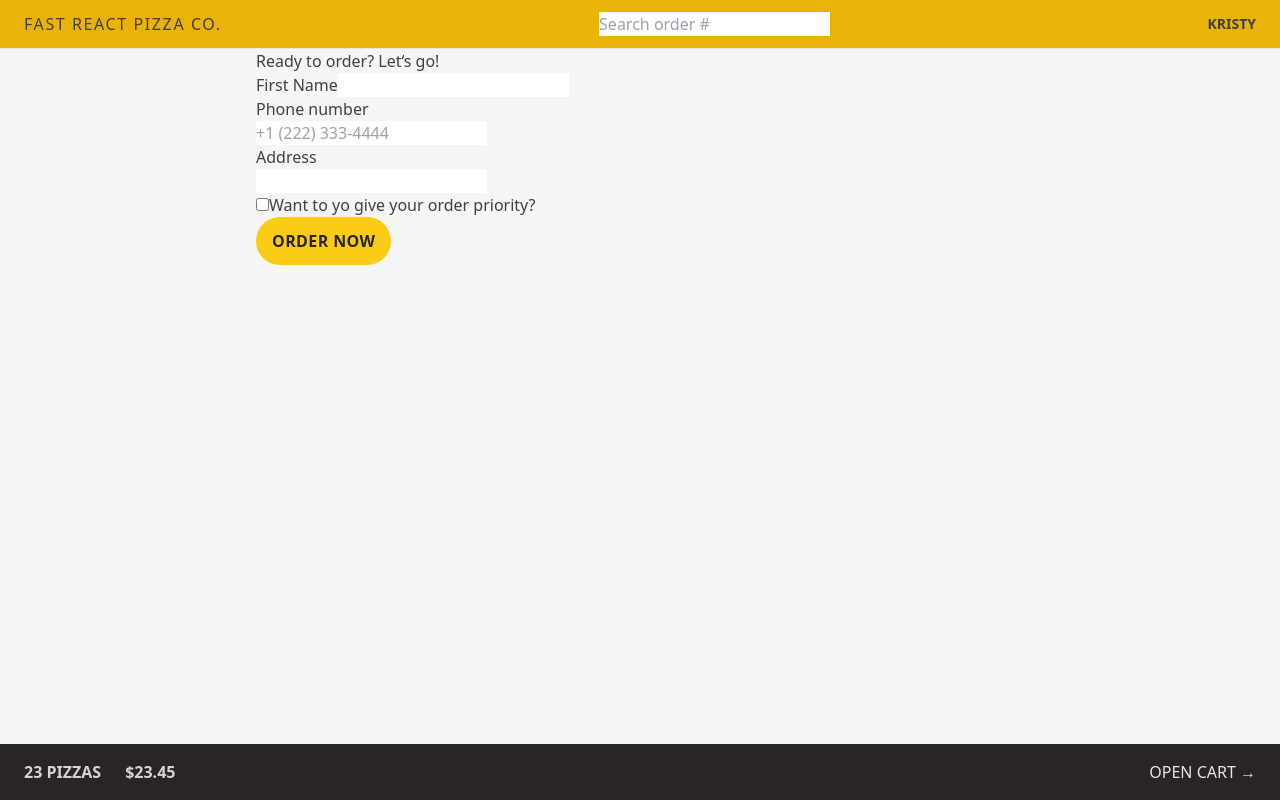
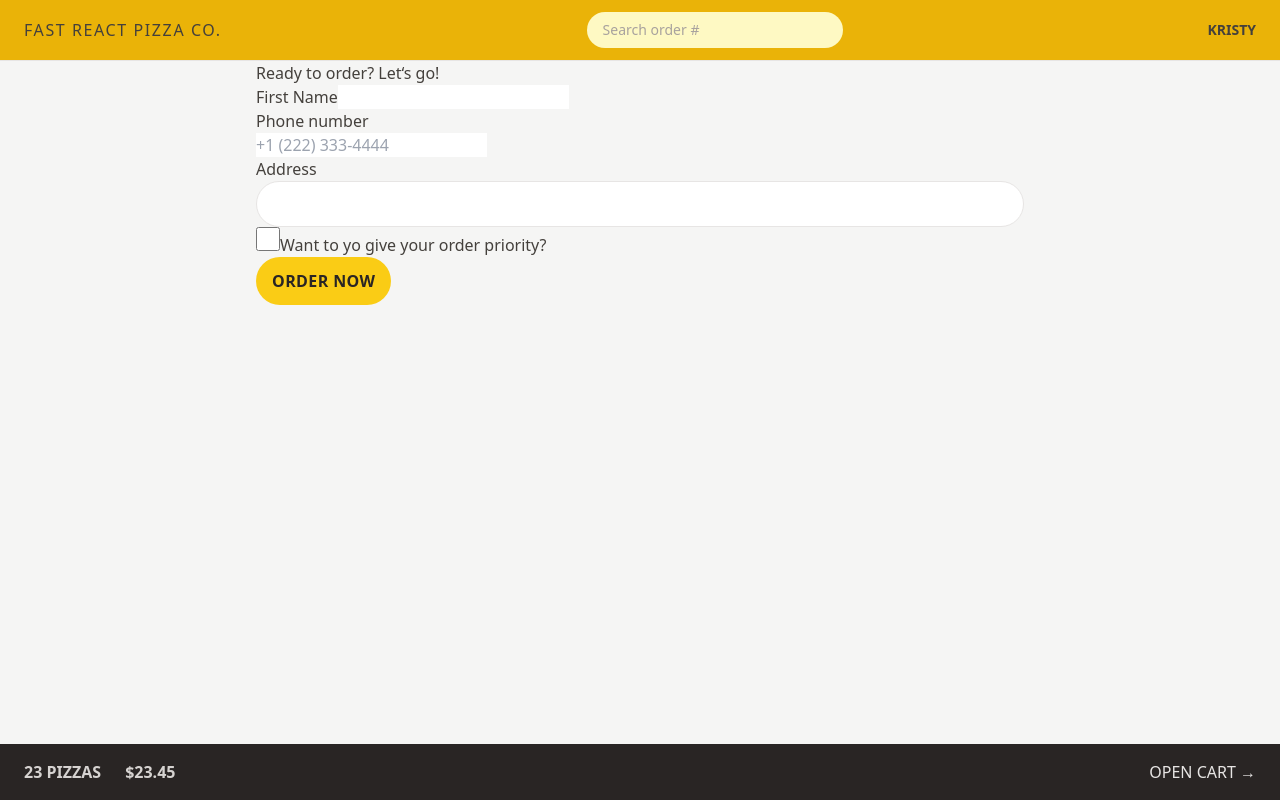
Before and after one commit to m9iv/fast-react-pizza, a React (Vite) app: page /order/new in a window 1280 px wide. Built offline with nearby package versions, Linux system fonts and the light colour scheme.

Commit message:
Style form elements

```diff
--- a/src/features/order/CreateOrder.jsx
+++ b/src/features/order/CreateOrder.jsx
@@ -68,12 +68,18 @@
         <div>
           <label>Address</label>
           <div>
-            <input type="text" name="address" required />
+            <input
+              className="w-full rounded-full border border-stone-200 px-4 py-2 text-sm transition-all duration-300 placeholder:text-stone-400 focus:outline-none focus:ring focus:ring-yellow-400 md:px-6 md:py-3"
+              type="text"
+              name="address"
+              required
+            />
           </div>
         </div>
 
         <div>
           <input
+            className="h-6 w-6 accent-yellow-400 focus:outline-none focus:ring focus:ring-yellow-400 focus:ring-offset-2"
             type="checkbox"
             name="priority"
             id="priority"
@@ -86,7 +92,7 @@
         <div>
           <input type="hidden" name="cart" value={JSON.stringify(cart)} />
           <button
-            className="inline-block rounded-full bg-yellow-400 px-4 py-3 font-semibold uppercase tracking-wide text-stone-800 transition-colors duration-300 hover:bg-yellow-300 focus:bg-yellow-300 focus:outline-none focus:ring focus:ring-yellow-300 focus:ring-offset-2 disabled:cursor-not-allowed"
+            className="inline-block rounded-full bg-yellow-400 px-4 py-3 font-semibold uppercase tracking-wide text-stone-800 transition-colors duration-300 hover:bg-yellow-400 focus:bg-yellow-300 focus:outline-none focus:ring focus:ring-yellow-400 focus:ring-offset-2 disabled:cursor-not-allowed"
             disabled={isSubmitting}
           >
             {isSubmitting ? 'Place order...' : 'Order now'}
--- a/src/features/order/SearchOrder.jsx
+++ b/src/features/order/SearchOrder.jsx
@@ -1,8 +1,8 @@
-import { useState } from "react"
-import { useNavigate } from "react-router-dom"
+import { useState } from 'react'
+import { useNavigate } from 'react-router-dom'
 
 function SearchOrder() {
-  const [query, setQuery] = useState("")
+  const [query, setQuery] = useState('')
   const navigate = useNavigate()
 
   function handleSubmit(e) {
@@ -10,12 +10,13 @@
 
     if (!query) return
     navigate(`/order/${query}`)
-    setQuery("")
+    setQuery('')
   }
 
   return (
     <form onSubmit={handleSubmit}>
       <input
+        className="w-28 rounded-full bg-yellow-100 px-4 py-2 text-sm transition-all duration-300 placeholder:text-stone-400 focus:outline-none focus:ring-yellow-500 focus:ring-opacity-50 sm:w-64 sm:focus:w-72"
         placeholder="Search order #"
         value={query}
         onChange={(e) => setQuery(e.target.value)}
```
